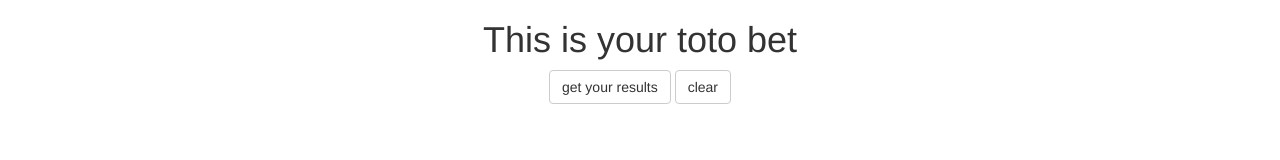
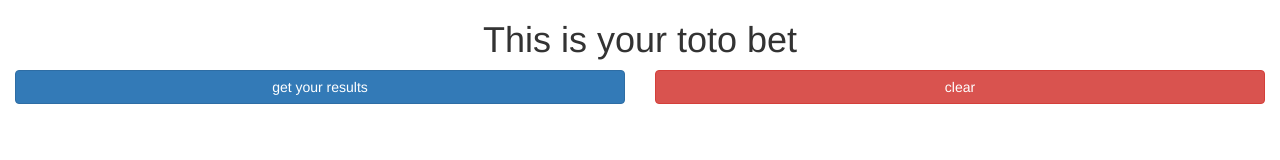
Before and after one commit to pyotoru/toto-app, a website: page index.html in a window 1280 px wide. Drawn offline with nearby package versions, Linux system fonts and the light colour scheme.

Commit message:
some bootstrap

```diff
--- a/index.html
+++ b/index.html
@@ -12,9 +12,14 @@
     </head>
     <body class="text-center">
         <h1>This is your toto bet</h1>
-        <input class="btn btn-default" type="button" value="get your results" onclick="getRandom()"></button>
-        <input class="btn btn-default" type="button" value="clear" onclick="removeAll()">
-
+        <div class="row">
+            <div class="col-xs-6">
+                <input class="btn btn-block btn-primary " type="button" value="get your results" onclick="getRandom()">
+            </div>
+            <div class="col-xs-6">
+                <input class="btn btn-block btn-danger " type="button" value="clear" onclick="removeAll()">
+            </div>
+        </div>
         </br></br>
         <div id="result1">
         </div>
```
